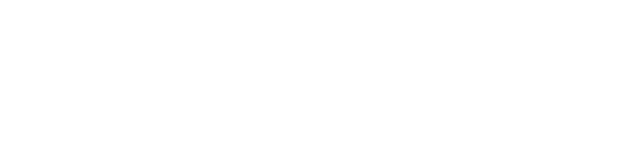
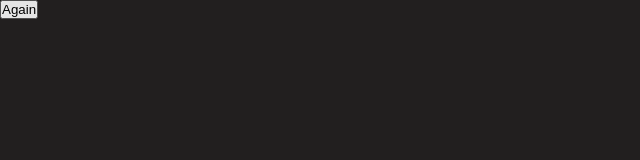
Before and after one commit to giorgi-acharadze/Guess-my-number, a plain HTML site: page index.html in a window 1280 px wide. Shown: the whole page, without its empty margins (0-640 px from the left). Drawn offline with Linux system fonts and the light colour scheme.

Commit message:
Edit google font

```diff
--- a/css/style.css
+++ b/css/style.css
@@ -0,0 +1,6 @@
+@import url("https://fonts.googleapis.com/css2?family=Ubuntu:wght@300;400;500;700&display=swap");
+
+body {
+    background-color: rgb(34, 31, 31);
+    font-family: "Ubuntu", sans-serif;
+}
--- a/index.html
+++ b/index.html
@@ -8,5 +8,9 @@
         <link rel="stylesheet" href="./css/reset.css" />
         <link rel="stylesheet" href="./css/style.css" />
     </head>
-    <body></body>
+    <body>
+        <section>
+            <button class="btn">Again</button>
+        </section>
+    </body>
 </html>
```
